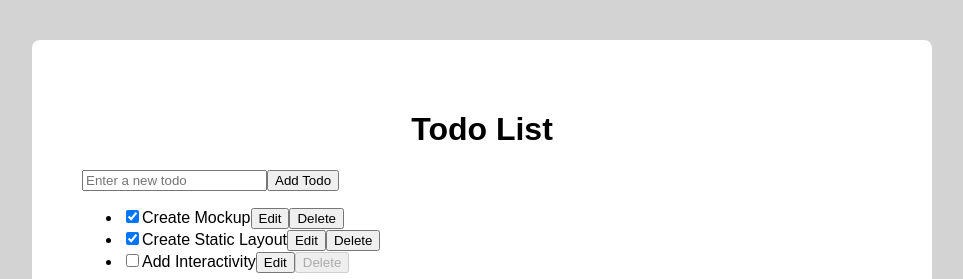
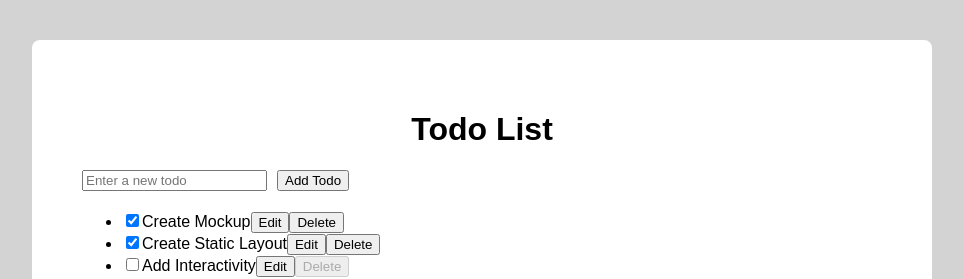
Before and after one commit to SoftwareEngineeringInnovator/R-ALAB-320H_9_1-Building_a_Todo_List, a React (Vite) app: page / in a window 1280 px wide. Shown: the top 279 px of the page, without its empty margins (158-1121 px from the left). Built offline with nearby package versions, Linux system fonts and the light colour scheme.

Commit message:
add style to the form section

```diff
--- a/src/App.css
+++ b/src/App.css
@@ -16,3 +16,9 @@ h1 {
   text-align: center;
   color: black;
 }
+
+form {
+  display: flex;
+  gap: 10px;
+  margin-bottom: 20px;
+}
```
